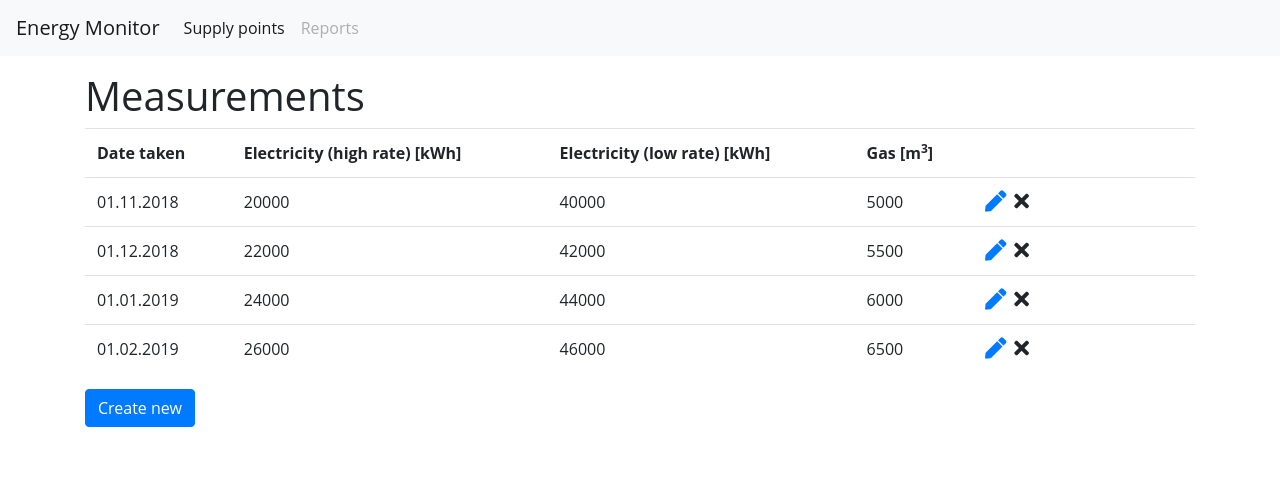
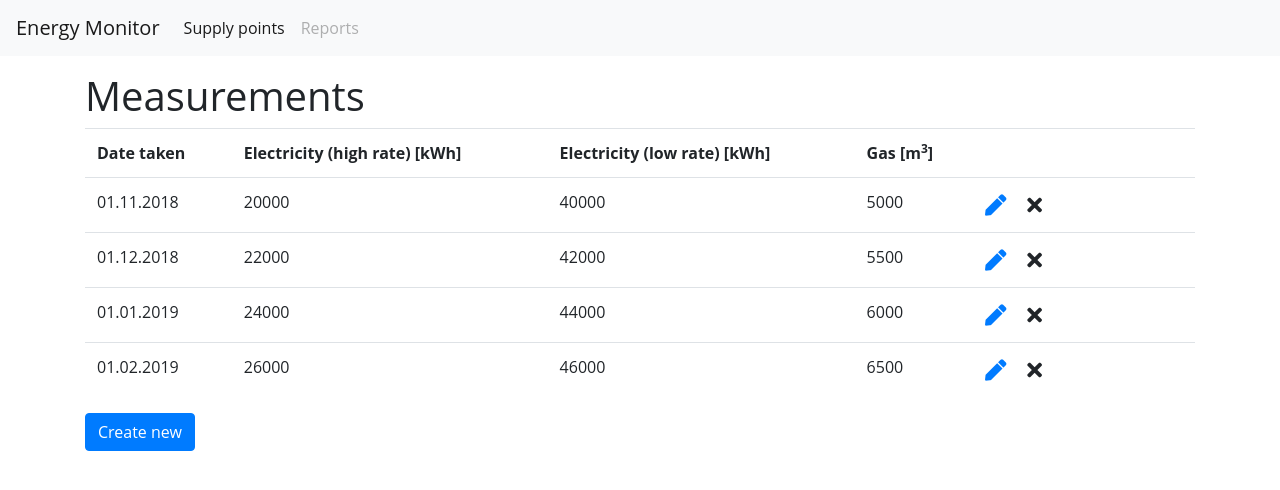
Before and after one commit to dledvinka/Sandbox, an Angular app in the folder Python/Energy/frontend/: page /supply-point/1/measurements in a window 1280 px wide. Shown: the top 490 px of the page. Built offline with nearby package versions, Linux system fonts and the light colour scheme.

Commit message:
measurement delete

```diff
--- a/Python/Energy/frontend/src/app/measurements/measurements.component.html
+++ b/Python/Energy/frontend/src/app/measurements/measurements.component.html
@@ -19,7 +19,7 @@
             <i class="fas fa-pen fa-lg mr-2" ></i>
           </a>
           <a routerLinkActive="active" (click)="onDelete(meas.id)">
-            <i class="fas fa-times fa-lg" ></i>
+            <i class="btn fas fa-times fa-lg" ></i>
           </a>
         </span>
       </td>
--- a/Python/Energy/frontend/src/app/measurements/measurements.component.ts
+++ b/Python/Energy/frontend/src/app/measurements/measurements.component.ts
@@ -29,13 +29,13 @@ export class MeasurementsComponent implements OnInit {
   }
 
   onDelete(id: Number): void {
-    // this.measurementsService.get(id).subscribe((data: MeasurementDto) => {
-    //   const msg = 'Are you sure to delete measurement related to ' + data.dateTaken.toString() + '?';
-    //   if (confirm(msg)) {
-    //     this.measurementsService.delete(id).subscribe(_ => {
-    //       this.router.navigate(['/measurements']);
-    //     });
-    //   }
-    // });
+    this.measurementsService.get(id).subscribe((data: MeasurementDto) => {
+      const msg = 'Are you sure to delete measurement related to ' + data.dateTaken.toLocaleDateString() + '?';
+      if (confirm(msg)) {
+        this.measurementsService.delete(id).subscribe(_ => {
+          this.router.navigate([`/supply-point/{this.supplyPointId}/measurements`]);
+        });
+      }
+    });
   }
 }
```
